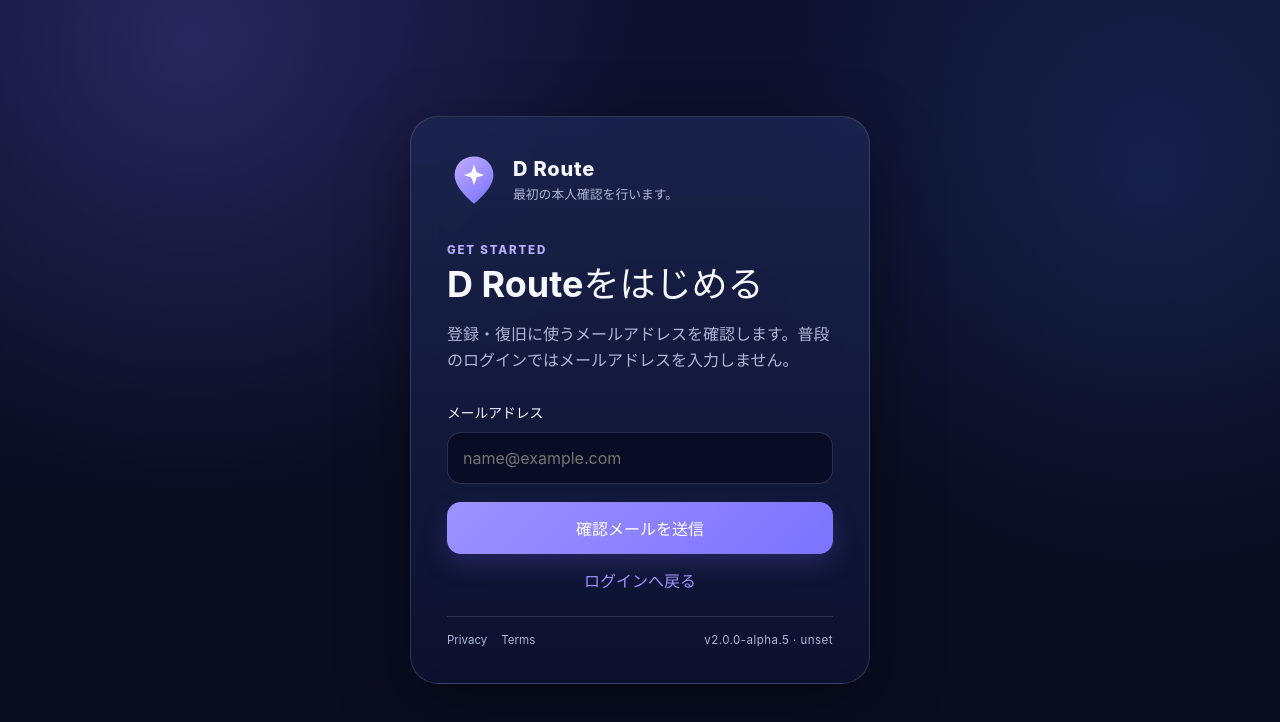
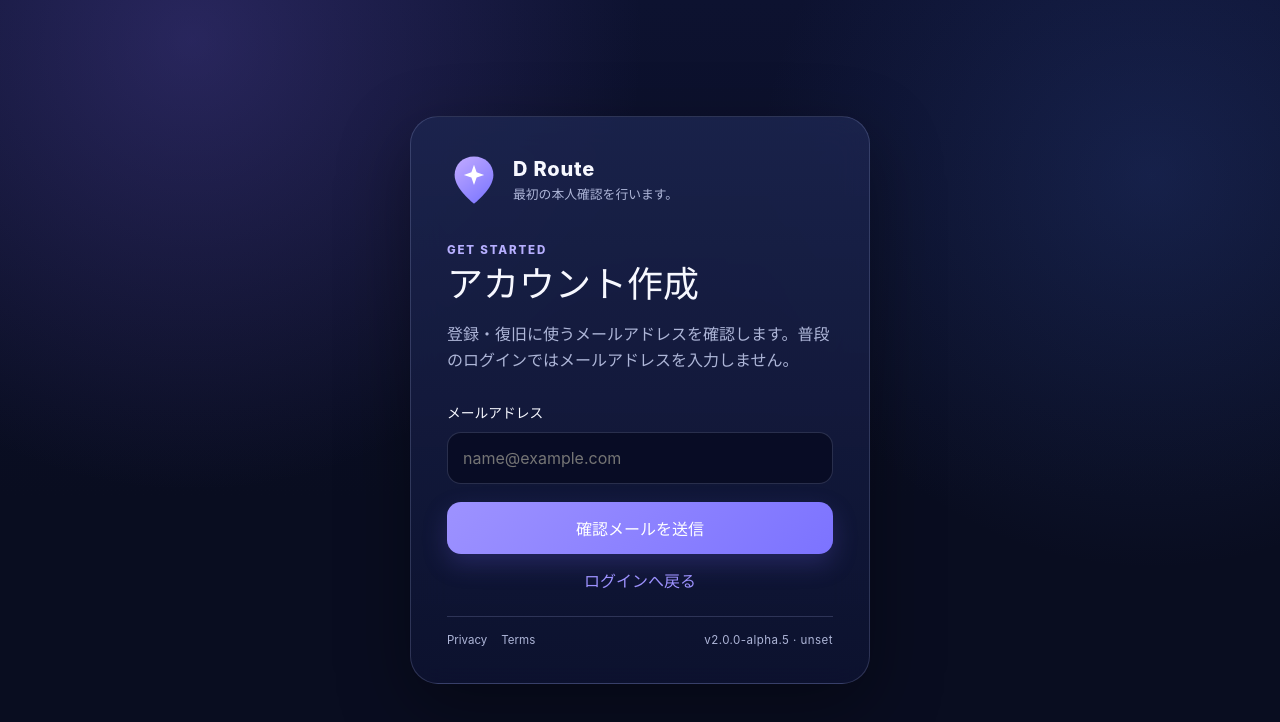
Before and after one commit to Akisuke-1234567890/d-route, a React (Vite) app: page /start in a window 1280 px wide. Shown: the top 722 px of the page. Built offline with nearby package versions, Linux system fonts and the light colour scheme; no server answers.

Commit message:
Changes the login secondary action label to アカウント作成 and fixes its alignment/tap target. No Supabase/DB changes.

```diff
--- a/src/features/auth/AuthPrototypePage.tsx
+++ b/src/features/auth/AuthPrototypePage.tsx
@@ -68,7 +68,7 @@ export function AuthPrototypePage() {
             </form>
             <div className="auth-preview-links">
               <button className="text-button" type="button" onClick={() => setStep('recover')}>ID・パスワードを忘れた方</button>
-              <button className="secondary-button" type="button" onClick={() => setStep('start')}>D Routeをはじめる</button>
+              <button className="secondary-button" type="button" onClick={() => setStep('start')}>アカウント作成</button>
             </div>
           </>
         )}
@@ -77,7 +77,7 @@ export function AuthPrototypePage() {
           <>
             <div className="auth-copy compact">
               <p className="eyebrow">GET STARTED</p>
-              <h1 id="auth-preview-title">D Routeをはじめる</h1>
+              <h1 id="auth-preview-title">アカウント作成</h1>
               <p>LINE公式アカウントなどからこの画面を開き、最初にメールアドレスを確認します。</p>
             </div>
             <form onSubmit={(event) => preventSubmit(event, 'mail-sent')} noValidate>
--- a/src/features/auth/SignInPage.tsx
+++ b/src/features/auth/SignInPage.tsx
@@ -47,7 +47,7 @@ export function SignInPage() {
         </form>
         <div className="auth-entry-actions">
           <Link className="text-button auth-link-button" to="/recover">ID・パスワードを忘れた方</Link>
-          <Link className="secondary-button auth-link-button" to="/start">D Routeをはじめる</Link>
+          <Link className="secondary-button auth-link-button" to="/start">アカウント作成</Link>
         </div>
         {!env.hasSupabaseConfig && <p className="dev-notice">開発設定：`.env` にSupabase情報を設定すると認証が有効になります。</p>}
         <Link className="auth-preview-entry" to="/auth-preview">v2.0 認証フローを確認 ›</Link>
--- a/src/features/auth/StartPage.tsx
+++ b/src/features/auth/StartPage.tsx
@@ -31,7 +31,7 @@ export function StartPage() {
       <p className="auth-preview-subcopy">メール内のリンクを開くと、ログインID・パスワードの設定へ進みます。</p>
       <button className="text-button" type="button" onClick={() => setStatus('idle')}>メールアドレスを変更</button>
     </div> : <>
-      <div className="auth-copy"><p className="eyebrow">GET STARTED</p><h1 id="start-title">D Routeをはじめる</h1><p>登録・復旧に使うメールアドレスを確認します。普段のログインではメールアドレスを入力しません。</p></div>
+      <div className="auth-copy"><p className="eyebrow">GET STARTED</p><h1 id="start-title">アカウント作成</h1><p>登録・復旧に使うメールアドレスを確認します。普段のログインではメールアドレスを入力しません。</p></div>
       <form onSubmit={handleSubmit} noValidate><label htmlFor="start-email">メールアドレス</label><input id="start-email" type="email" inputMode="email" autoComplete="email" placeholder="name@example.com" value={email} onChange={(event)=>setEmail(event.target.value)} />{error && <p className="field-error" role="alert">{error}</p>}<button className="primary-button" type="submit" disabled={status==='loading'}>{status==='loading'?'送信しています…':'確認メールを送信'}</button></form>
     </>}
     <Link className="text-button auth-link-button auth-centered-link" to="/signin">ログインへ戻る</Link>
--- a/src/styles.css
+++ b/src/styles.css
@@ -1178,3 +1178,20 @@ a { color: inherit; }
 .auth-entry-actions { display: grid; gap: 10px; margin-top: 12px; }
 .auth-link-button { text-decoration: none; text-align: center; justify-content: center; }
 .auth-centered-link { display: flex; width: fit-content; margin: 14px auto 0; }
+
+/* v2.0.0-alpha.6: auth secondary action alignment / tap target */
+.auth-start-link,
+.auth-secondary-action {
+  display: flex;
+  align-items: center;
+  justify-content: center;
+  width: 100%;
+  min-height: 48px;
+  box-sizing: border-box;
+  text-align: center;
+  cursor: pointer;
+}
+.auth-start-link > *,
+.auth-secondary-action > * {
+  pointer-events: none;
+}
```
